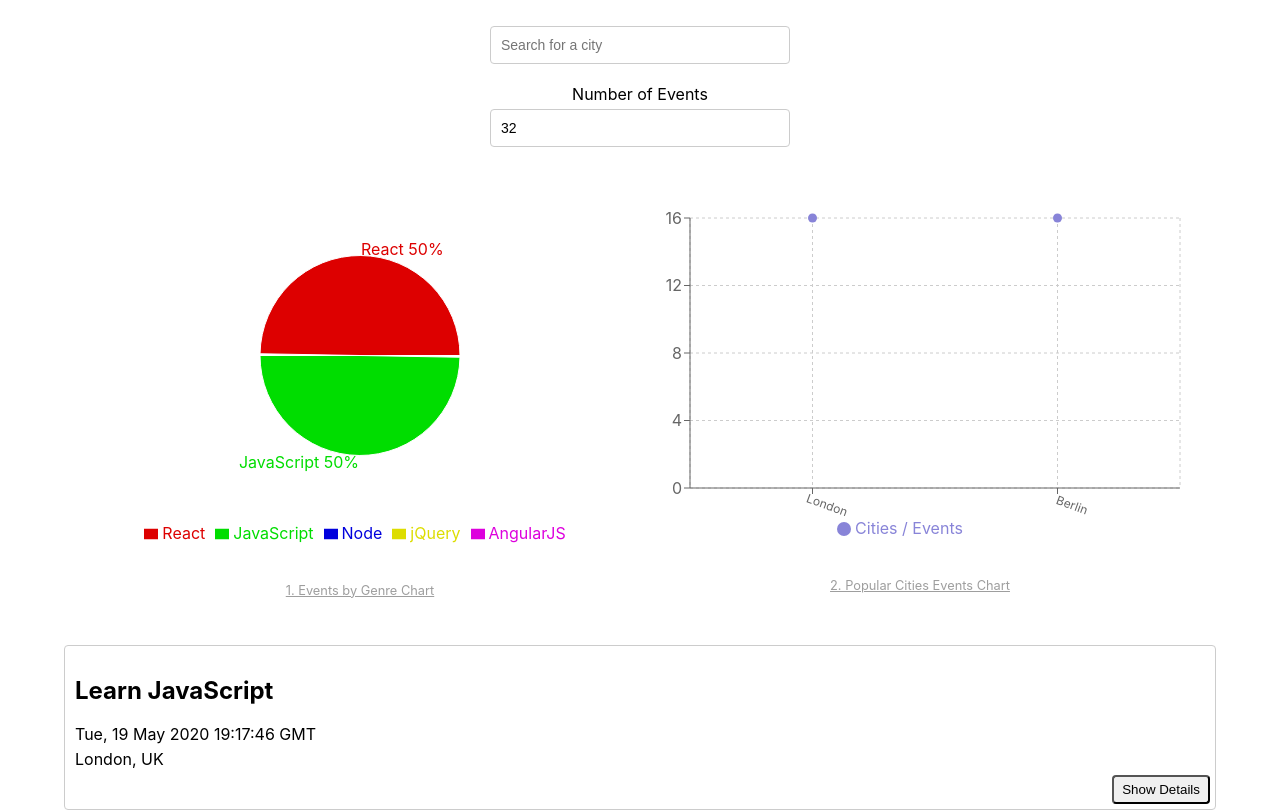
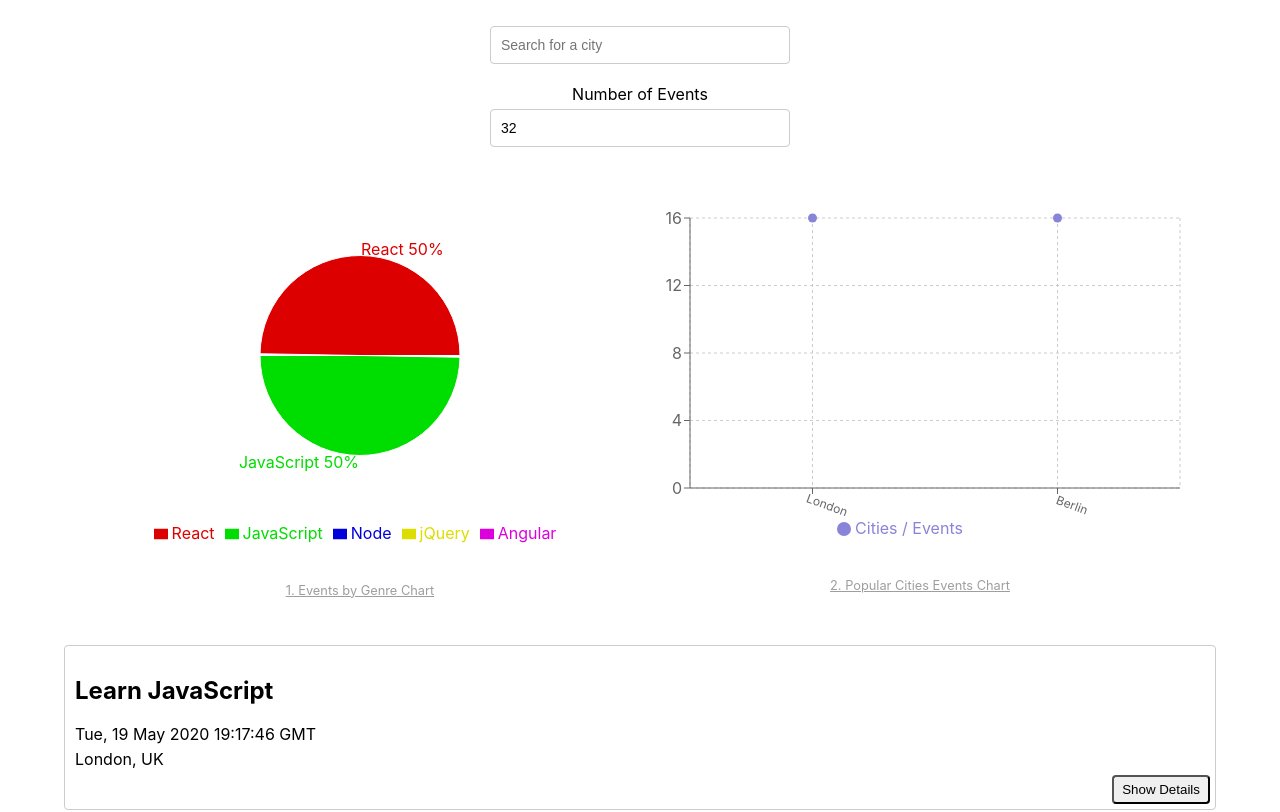
Before and after one commit to Mahir33/CF-ohletsmeet, a React (Vite) app: page / in a window 1280 px wide. Shown: the top 812 px of the page. Built offline with nearby package versions, Linux system fonts and the light colour scheme.

Commit message:
fixing tech filter and city filter

```diff
--- a/src/components/CityEventsChart.jsx
+++ b/src/components/CityEventsChart.jsx
@@ -18,7 +18,7 @@
 
   useEffect(() => {
     setData(getData());
-  }, [`${events}`]);
+  }, [events]);
 
   const getData = () => {
     const data = allLocations.map((location) => {
--- a/src/components/EventGenresChart.jsx
+++ b/src/components/EventGenresChart.jsx
@@ -5,12 +5,13 @@
 
 const EventGenresChart = ({ events }) => {
   const [data, setData] = useState([])
-  const genres = ['React', 'JavaScript', 'Node', 'jQuery', 'AngularJS'];
+  const genres = ['React', 'JavaScript', 'Node', 'jQuery', 'Angular'];
   const colors = ['#DD0000', '#00DD00', '#0000DD', '#DDDD00', '#DD00DD'];
+
 
   useEffect(() => {
     setData(getData())
-  }, [`${events}`]);
+  }, [events]);
 
   const getData = () => {
     const data = genres.map((genre) => {
@@ -19,6 +20,8 @@
     })
     return data
   };
+
+  console.log(events);
 
   const renderCustomizedLabel = ({ cx, cy, midAngle, outerRadius, percent, index }) => {
     const RADIAN = Math.PI / 180;
```
